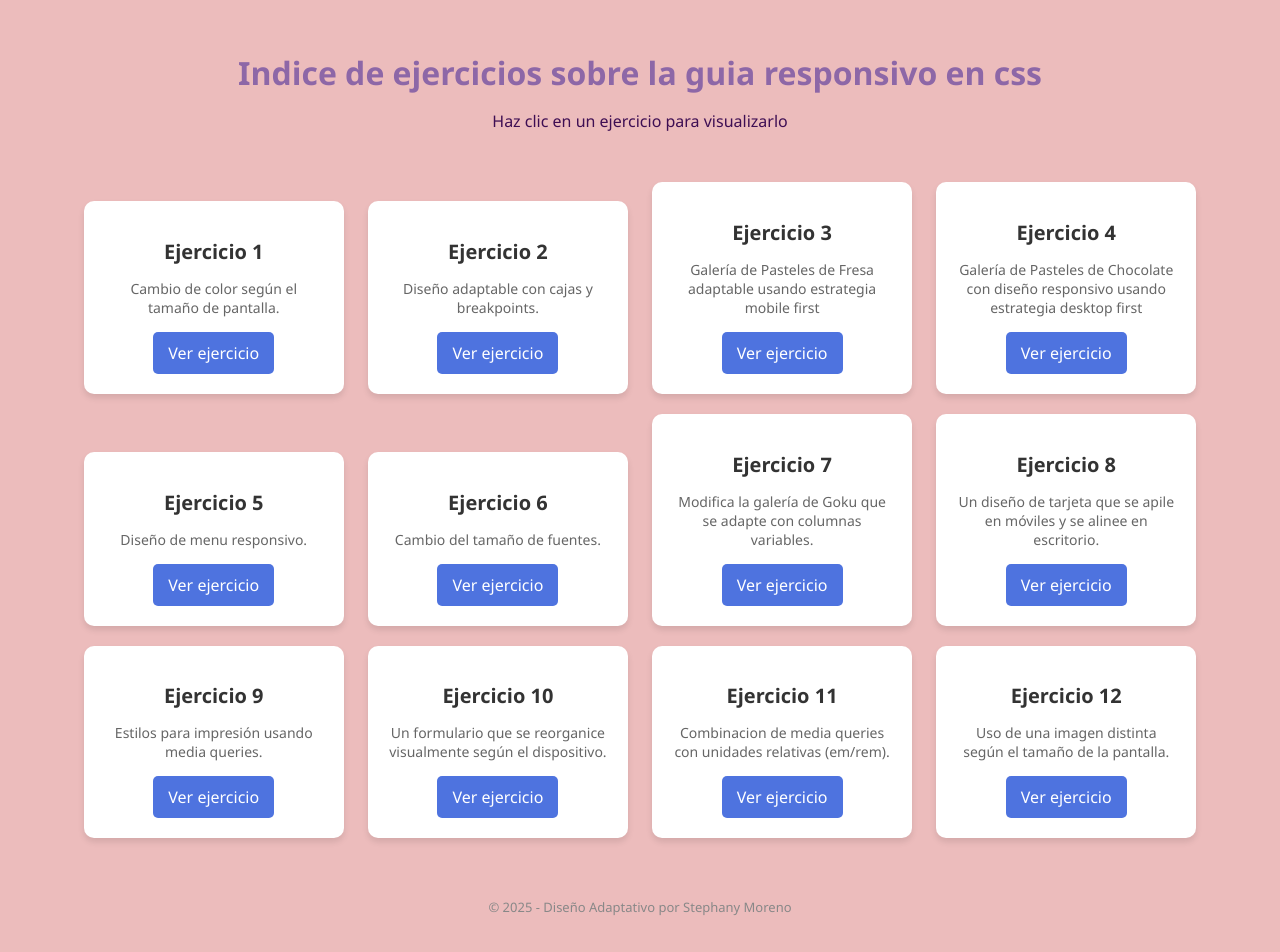
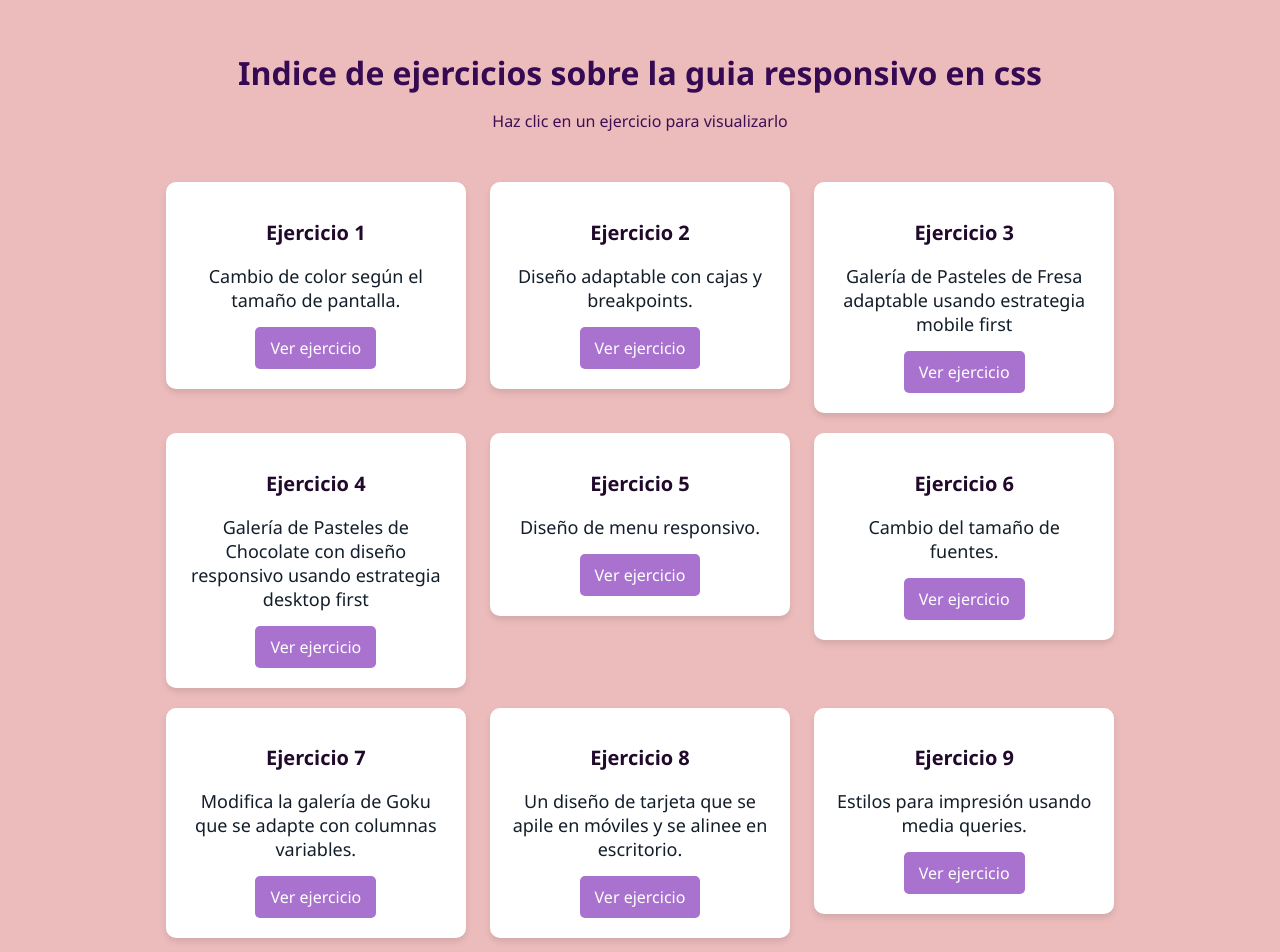
Before and after one commit to Kanny26/Guia_responsivo-, a plain HTML site: page index.html in a window 1280 px wide. Shown: the top 952 px of the page. Drawn offline with Linux system fonts and the light colour scheme.

Commit message:
finalizado el indice

```diff
--- a/styles.css
+++ b/styles.css
@@ -2,14 +2,14 @@ body {
     margin: 0;
     font-family: 'Segoe UI', sans-serif;
     background-color: #ecbcbc;
-    color: #55476b;
+    color: #cdbee5;
     padding: 30px;
     text-align: center;
 }
 
 header h1 {
     font-size: 32px;
-    color: #8d67a7;
+    color: #360a53;
     margin-bottom: 10px;
 }
 
@@ -24,11 +24,11 @@ header p {
 
 .card {
     display: inline-block;
-    /* vertical-align: top; */
+    vertical-align: top;
     background-color: white;
     border-radius: 10px;
     box-shadow: 0 4px 6px rgba(0,0,0,0.1);
-    width: 260px;
+    width: 300px;
     margin: 10px;
     padding: 20px;
     box-sizing: border-box;
@@ -42,20 +42,20 @@ header p {
 
 .card h2 {
     font-size: 20px;
-    color: #333;
+    color: #21092b;
     margin-bottom: 10px;
 }
 
 .card p {
-    font-size: 14px;
-    color: #666;
+    font-size: 18px;
+    color: #131e2b;
     margin-bottom: 15px;
 }
 
 .card a {
     display: inline-block;
     padding: 10px 15px;
-    background-color: #4e73df;
+    background-color: #aa72cf;
     color: white;
     text-decoration: none;
     border-radius: 5px;
@@ -63,13 +63,13 @@ header p {
 }
 
 .card a:hover {
-    background-color: #2e59d9;
+    background-color: #d92ed0;
 }
 
 footer {
     margin-top: 50px;
-    font-size: 13px;
-    color: #888;
+    font-size: 18px;
+    color: #10011b;
 }
 
 /* Responsividad sin grid ni flex */
```
